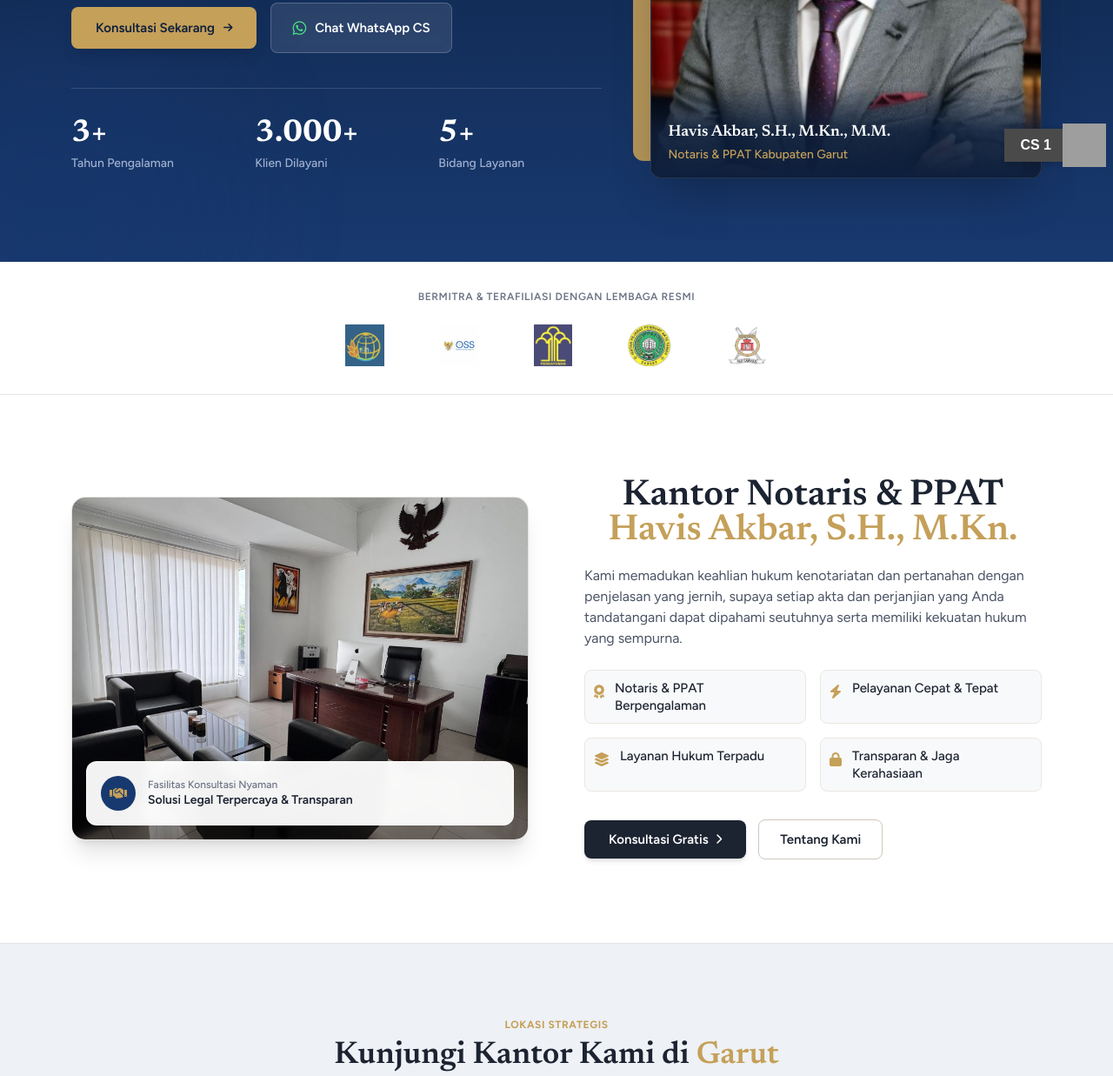
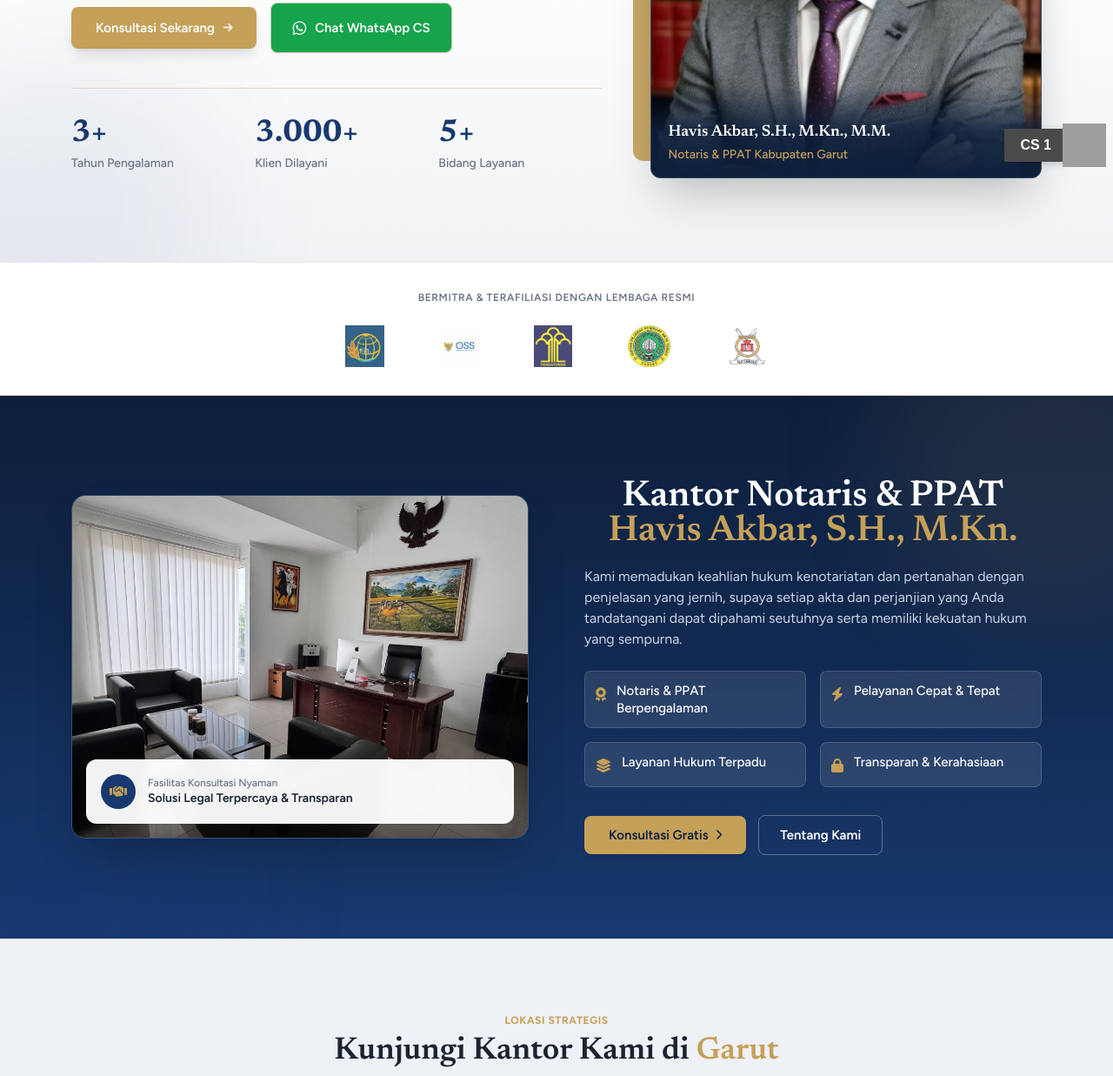
Before and after one commit to mirzajebret/static-cp-notary, a website: page index.html in a window 1280 px wide. Shown: the part 600-1837 px from the top of the page at 87% size. Drawn offline with nearby package versions, Linux system fonts and the light colour scheme; grey boxes are pictures that could not be loaded.

Commit message:
update 11 November 2026

```diff
--- a/index.html
+++ b/index.html
@@ -76,15 +76,15 @@
     <main class="overflow-x-hidden">
 
         <!-- ============================================================
-             1. HERO SECTION (Fully Mobile Optimized & Responsive)
+             1. HERO SECTION (Fully Mobile Optimized & Responsive - Light/Putih-Abu)
         ============================================================ -->
         <section
-            class="relative bg-gradient-to-b from-[#0d1f3c] via-[#112a52] to-[#18396F] text-white py-12 sm:py-16 md:py-20 lg:py-24 overflow-hidden">
+            class="relative bg-gradient-to-b from-[#f8f9fa] via-white to-[#f0f2f5] text-[#1c2331] py-12 sm:py-16 md:py-20 lg:py-24 overflow-hidden border-b border-[#e5e7eb]">
             <!-- Subtle background aesthetic light -->
             <div class="absolute -top-32 -right-32 w-96 h-96 bg-[#C5A059]/10 rounded-full blur-3xl pointer-events-none">
             </div>
             <div
-                class="absolute -bottom-32 -left-32 w-96 h-96 bg-[#18396F]/40 rounded-full blur-3xl pointer-events-none">
+                class="absolute -bottom-32 -left-32 w-96 h-96 bg-[#18396F]/5 rounded-full blur-3xl pointer-events-none">
             </div>
 
             <div
@@ -92,8 +92,8 @@
                 <!-- Hero Left Content -->
                 <div class="text-left">
                     <div
-                        class="inline-flex items-center gap-2 px-3 py-1.5 rounded-full bg-white/10 backdrop-blur-sm border border-[#C5A059]/40 text-[#C5A059] text-xs sm:text-sm font-semibold tracking-wide uppercase mb-4 sm:mb-5">
-                        <i class="fa-solid fa-scale-balanced text-xs"></i>
+                        class="inline-flex items-center gap-2 px-3 py-1.5 rounded-full bg-[#18396F]/10 border border-[#18396F]/20 text-[#18396F] text-xs sm:text-sm font-semibold tracking-wide uppercase mb-4 sm:mb-5">
+                        <i class="fa-solid fa-scale-balanced text-xs text-[#C5A059]"></i>
                         <span>Pelayanan Hukum & Pertanahan Resmi</span>
                     </div>
 
@@ -106,14 +106,13 @@
                             </div>
 
                             <!-- Portrait Image -->
-                            <div class="relative overflow-hidden shadow-2xl  bg-[#0d1f3c]">
+                            <div class="relative overflow-hidden shadow-2xl bg-[#0d1f3c]">
                                 <img src="img/anggota/foto-havis-akbar.jpg"
                                     alt="Havis Akbar, S.H., M.Kn., M.M. - Notaris dan PPAT Garut"
                                     class="w-full aspect-[4/5] object-cover object-top block">
 
                                 <!-- Overlay Caption -->
-                                <div
-                                    class="absolute inset-x-0 bottom-0 px-4 pt-8 pb-3 bg-gradient-to-t from-[#0d1f3c] via-[#0d1f3c]/85 to-transparent text-white">
+                                <div class="absolute inset-x-0 bottom-0 px-4 pt-8 pb-3  text-white">
                                     <!-- <p class="font-display font-semibold text-base leading-tight">Havis Akbar, S.H., M.Kn., M.M.</p>
                                     <p class="text-xs text-[#C5A059] font-medium mt-0.5">Notaris &amp; PPAT Kabupaten Garut</p> -->
                                 </div>
@@ -122,7 +121,7 @@
                     </div>
 
                     <h1
-                        class="font-display font-semibold text-3xl sm:text-4xl md:text-5xl lg:text-[54px] leading-[1.15] text-white tracking-tight">
+                        class="font-display font-semibold text-3xl sm:text-4xl md:text-5xl lg:text-[54px] leading-[1.15] text-[#18396F] tracking-tight">
                         Notaris &amp; PPAT <br> Havis Akbar, S.H., M.Kn.
                         <span
                             class="block mt-2 sm:mt-3 font-normal italic text-lg sm:text-xl md:text-2xl text-[#C5A059]">
@@ -131,7 +130,7 @@
                     </h1>
 
                     <p
-                        class="max-w-[540px] mt-4 sm:mt-5 mb-7 sm:mb-8 text-[#c9d3e6] text-sm sm:text-base md:text-[17px] leading-relaxed">
+                        class="max-w-[540px] mt-4 sm:mt-5 mb-7 sm:mb-8 text-[#4a5365] text-sm sm:text-base md:text-[17px] leading-relaxed">
                         Mitra terpercaya untuk layanan kenotariatan dan pertanahan di Kabupaten Garut, Jawa Barat. Kami
                         melayani perseorangan, pelaku usaha, hingga instansi dengan ketelitian, transparansi, dan
                         kepastian hukum.
@@ -140,35 +139,38 @@
                     <!-- CTAs -->
                     <div class="flex flex-col sm:flex-row gap-3 sm:gap-4 items-stretch sm:items-center">
                         <a href="#contact-form"
-                            class="inline-flex justify-center items-center gap-2.5 bg-[#C5A059] text-[#0d1f3c] px-7 py-3.5 font-semibold text-sm sm:text-[15px] rounded-lg shadow-lg hover:bg-white transition-all duration-200 active:scale-95 text-center">
+                            class="inline-flex justify-center items-center gap-2.5 bg-[#C5A059] text-white px-7 py-3.5 font-semibold text-sm sm:text-[15px] rounded-lg shadow-lg hover:bg-[#18396F] hover:text-white transition-all duration-200 active:scale-95 text-center">
                             <span>Konsultasi Sekarang</span>
                             <i class="fa-solid fa-arrow-right text-xs"></i>
                         </a>
 
                         <a href="https://wa.me/6287736688999?text=Halo%20Notaris%20Havis%20Akbar%2C%20saya%20ingin%20berkonsultasi%20layanan"
                             target="_blank" rel="noopener noreferrer"
-                            class="inline-flex justify-center items-center gap-2.5 bg-white/10 hover:bg-white/20 text-white border border-white/20 px-6 py-3.5 font-semibold text-sm sm:text-[15px] rounded-lg backdrop-blur-sm transition-all duration-200 text-center">
-                            <i class="fa-brands fa-whatsapp text-lg text-green-400"></i>
+                            class="inline-flex justify-center items-center gap-2.5 bg-green-600 hover:bg-gray-50 text-white border border-[#cfc7bd] px-6 py-3.5 font-semibold text-sm sm:text-[15px] rounded-lg shadow-sm transition-all duration-200 text-center">
+                            <i class="fa-brands fa-whatsapp text-lg text-white"></i>
                             <span>Chat WhatsApp CS</span>
                         </a>
                     </div>
 
                     <!-- Trust Stats -->
-                    <dl class="grid grid-cols-3 gap-3 sm:gap-6 pt-6 sm:pt-8 mt-8 sm:mt-10 border-t border-white/15">
+                    <dl class="grid grid-cols-3 gap-3 sm:gap-6 pt-6 sm:pt-8 mt-8 sm:mt-10 border-t border-[#e2d9cd]">
                         <div>
-                            <dt class="font-display font-bold text-2xl sm:text-3xl md:text-4xl text-white leading-none">
+                            <dt
+                                class="font-display font-bold text-2xl sm:text-3xl md:text-4xl text-[#18396F] leading-none">
                                 3+</dt>
-                            <dd class="text-xs sm:text-sm text-[#9fb0cf] mt-1 font-medium">Tahun Pengalaman</dd>
+                            <dd class="text-xs sm:text-sm text-[#6b7385] mt-1 font-medium">Tahun Pengalaman</dd>
                         </div>
                         <div>
-                            <dt class="font-display font-bold text-2xl sm:text-3xl md:text-4xl text-white leading-none">
+                            <dt
+                                class="font-display font-bold text-2xl sm:text-3xl md:text-4xl text-[#18396F] leading-none">
                                 3.000+</dt>
-                            <dd class="text-xs sm:text-sm text-[#9fb0cf] mt-1 font-medium">Klien Dilayani</dd>
+                            <dd class="text-xs sm:text-sm text-[#6b7385] mt-1 font-medium">Klien Dilayani</dd>
                         </div>
                         <div>
-                            <dt class="font-display font-bold text-2xl sm:text-3xl md:text-4xl text-white leading-none">
+                            <dt
+                                class="font-display font-bold text-2xl sm:text-3xl md:text-4xl text-[#18396F] leading-none">
                                 5+</dt>
-                            <dd class="text-xs sm:text-sm text-[#9fb0cf] mt-1 font-medium">Bidang Layanan</dd>
+                            <dd class="text-xs sm:text-sm text-[#6b7385] mt-1 font-medium">Bidang Layanan</dd>
                         </div>
                     </dl>
                 </div>
@@ -182,7 +184,7 @@
                         </div>
 
                         <!-- Portrait Image -->
-                        <div class="relative rounded-xl overflow-hidden shadow-2xl border border-white/10 bg-[#0d1f3c]">
+                        <div class="relative rounded-xl overflow-hidden shadow-2xl border border-white/20 bg-[#0d1f3c]">
                             <img src="img/anggota/foto-havis-akbar.jpg"
                                 alt="Havis Akbar, S.H., M.Kn., M.M. - Notaris dan PPAT Garut"
                                 class="w-full aspect-[4/5] object-cover object-top block transform transition duration-500 hover:scale-102">
@@ -227,18 +229,26 @@
 
 
         <!-- ============================================================
-             3. TENTANG KAMI / OVERVIEW
+             3. TENTANG KAMI / OVERVIEW (Biru / Navy)
         ============================================================ -->
-        <section class="py-12 sm:py-16 md:py-20 lg:py-24 bg-white">
+        <section
+            class="relative bg-gradient-to-b from-[#0d1f3c] via-[#112a52] to-[#18396F] text-white py-12 sm:py-16 md:py-20 lg:py-24 overflow-hidden">
+            <!-- Subtle background aesthetic light -->
+            <div class="absolute -top-32 -right-32 w-96 h-96 bg-[#C5A059]/10 rounded-full blur-3xl pointer-events-none">
+            </div>
             <div
-                class="max-w-[1180px] mx-auto px-4 sm:px-6 lg:px-8 grid grid-cols-1 lg:grid-cols-2 gap-8 sm:gap-12 lg:gap-16 items-center">
+                class="absolute -bottom-32 -left-32 w-96 h-96 bg-[#18396F]/40 rounded-full blur-3xl pointer-events-none">
+            </div>
+
+            <div
+                class="relative max-w-[1180px] mx-auto px-4 sm:px-6 lg:px-8 grid grid-cols-1 lg:grid-cols-2 gap-8 sm:gap-12 lg:gap-16 items-center">
                 <!-- Visual Card -->
                 <div class="relative order-2 lg:order-1">
-                    <div class="relative rounded-2xl overflow-hidden shadow-xl border border-[#e7e2df]">
+                    <div class="relative rounded-2xl overflow-hidden shadow-2xl border border-white/15">
                         <img src="img/galeri/ruang-kantor-notaris-ppat-havis-akbar.webp"
                             alt="Konsultasi di kantor notaris havis akbar" loading="lazy"
                             class="w-full aspect-[16/10] sm:aspect-[4/3] object-cover">
-                        <div class="absolute inset-0 bg-gradient-to-t from-black/40 via-transparent to-transparent">
+                        <div class="absolute inset-0 bg-gradient-to-t from-black/50 via-transparent to-transparent">
                         </div>
                         <div
                             class="absolute bottom-4 left-4 right-4 bg-white/95 backdrop-blur-sm p-4 rounded-xl border border-white/40 shadow-sm flex items-center gap-3.5">
@@ -258,10 +268,10 @@
                 <!-- Text Content -->
                 <div class="order-1 lg:order-2">
                     <h2
-                        class="font-display font-semibold leading-[1.18] text-2xl sm:text-3xl md:text-4xl lg:text-[42px] text-[#1c2331]">
+                        class="font-display font-semibold leading-[1.18] text-2xl sm:text-3xl md:text-4xl lg:text-[42px] text-white">
                         Kantor Notaris &amp; PPAT <em class="not-italic text-[#C5A059]">Havis Akbar, S.H., M.Kn.</em>
                     </h2>
-                    <p class="mt-4 sm:mt-5 mb-6 text-[#4a5365] text-sm sm:text-base leading-relaxed">
+                    <p class="mt-4 sm:mt-5 mb-6 text-[#c9d3e6] text-sm sm:text-base leading-relaxed">
                         Kami memadukan keahlian hukum kenotariatan dan pertanahan dengan penjelasan yang jernih, supaya
                         setiap akta dan perjanjian yang Anda tandatangani dapat dipahami seutuhnya serta memiliki
                         kekuatan hukum yang sempurna.
@@ -270,32 +280,36 @@
                     <!-- Feature List -->
                     <ul
                         class="grid grid-cols-1 sm:grid-cols-2 gap-3.5 sm:gap-4 mb-8 p-0 list-none text-sm sm:text-[15px]">
-                        <li class="flex items-start gap-3 p-2.5 rounded-lg bg-[#f8f9fa] border border-[#ebe7e1]">
+                        <li
+                            class="flex items-start gap-3 p-3 rounded-lg bg-white/10 backdrop-blur-sm border border-white/15 hover:bg-white/15 transition-colors">
                             <i class="fa-solid fa-award mt-0.5 text-base text-[#C5A059]"></i>
-                            <span class="font-medium text-[#1c2331]">Notaris &amp; PPAT Berpengalaman</span>
+                            <span class="font-medium text-white">Notaris &amp; PPAT Berpengalaman</span>
                         </li>
-                        <li class="flex items-start gap-3 p-2.5 rounded-lg bg-[#f8f9fa] border border-[#ebe7e1]">
+                        <li
+                            class="flex items-start gap-3 p-3 rounded-lg bg-white/10 backdrop-blur-sm border border-white/15 hover:bg-white/15 transition-colors">
                             <i class="fa-solid fa-bolt mt-0.5 text-base text-[#C5A059]"></i>
-                            <span class="font-medium text-[#1c2331]">Pelayanan Cepat &amp; Tepat</span>
+                            <span class="font-medium text-white">Pelayanan Cepat &amp; Tepat</span>
                         </li>
-                        <li class="flex items-start gap-3 p-2.5 rounded-lg bg-[#f8f9fa] border border-[#ebe7e1]">
+                        <li
+                            class="flex items-start gap-3 p-3 rounded-lg bg-white/10 backdrop-blur-sm border border-white/15 hover:bg-white/15 transition-colors">
                             <i class="fa-solid fa-layer-group mt-0.5 text-base text-[#C5A059]"></i>
-                            <span class="font-medium text-[#1c2331]">Layanan Hukum Terpadu</span>
+                            <span class="font-medium text-white">Layanan Hukum Terpadu</span>
                         </li>
-                        <li class="flex items-start gap-3 p-2.5 rounded-lg bg-[#f8f9fa] border border-[#ebe7e1]">
+                        <li
+                            class="flex items-start gap-3 p-3 rounded-lg bg-white/10 backdrop-blur-sm border border-white/15 hover:bg-white/15 transition-colors">
                             <i class="fa-solid fa-lock mt-0.5 text-base text-[#C5A059]"></i>
-                            <span class="font-medium text-[#1c2331]">Transparan &amp; Jaga Kerahasiaan</span>
+                            <span class="font-medium text-white">Transparan &amp; Kerahasiaan</span>
                         </li>
                     </ul>
 
                     <div class="flex flex-wrap items-center gap-3.5">
                         <a href="#contact-form"
-                            class="inline-flex items-center justify-center gap-2 bg-[#1c2331] text-white px-7 py-3 font-semibold text-sm sm:text-[15px] rounded-lg hover:bg-[#C5A059] hover:text-[#0d1f3c] transition-all duration-200 shadow-md">
+                            class="inline-flex items-center justify-center gap-2 bg-[#C5A059] text-[#0d1f3c] px-7 py-3 font-semibold text-sm sm:text-[15px] rounded-lg hover:bg-white hover:text-[#0d1f3c] transition-all duration-200 shadow-md">
                             <span>Konsultasi Gratis</span>
                             <i class="fa-solid fa-chevron-right text-xs"></i>
                         </a>
                         <a href="profil.html"
-                            class="inline-flex items-center justify-center gap-2 border border-[#cfc7bd] text-[#1c2331] px-6 py-3 font-semibold text-sm sm:text-[15px] rounded-lg hover:bg-gray-100 transition-all duration-200">
+                            class="inline-flex items-center justify-center gap-2 border border-white/30 text-white px-6 py-3 font-semibold text-sm sm:text-[15px] rounded-lg hover:bg-white/15 transition-all duration-200">
                             <span>Tentang Kami</span>
                         </a>
                     </div>
@@ -769,7 +783,8 @@
                                 loading="lazy"
                                 class="w-36 h-36 sm:w-44 sm:h-44 md:w-full md:h-full aspect-square md:aspect-[4/5] object-cover object-top rounded-xl md:rounded-none shadow-md md:shadow-none mx-auto border-2 border-[#C5A059]/40 md:border-0">
                         </div>
-                        <div class="pt-4 sm:pt-0 sm:pl-6 md:p-8 lg:p-10 md:col-span-8 lg:col-span-9 flex flex-col justify-center text-center sm:text-left">
+                        <div
+                            class="pt-4 sm:pt-0 sm:pl-6 md:p-8 lg:p-10 md:col-span-8 lg:col-span-9 flex flex-col justify-center text-center sm:text-left">
                             <div
                                 class="inline-flex items-center gap-2 px-3 py-1 rounded-full bg-[#C5A059]/20 text-[#C5A059] border border-[#C5A059]/40 text-xs font-semibold uppercase tracking-wider w-fit mb-2 sm:mb-3 mx-auto sm:mx-0">
                                 Pimpinan Kantor
@@ -1085,7 +1100,7 @@
                     </div>
 
                     <!-- Social Media Links -->
-                    <div>
+                    <!-- <div>
                         <p class="text-xs font-semibold text-[#6b7385] uppercase tracking-wide mb-3">Ikuti Media Sosial
                             Kami</p>
                         <div class="flex items-center gap-3">
@@ -1105,7 +1120,7 @@
                                 <i class="fab fa-facebook-f text-base"></i>
                             </a>
                         </div>
-                    </div>
+                    </div> -->
                 </div>
 
                 <!-- Right: High-Converting Contact Form -->
```
Also changed, not shown: indexdemo.html (+3 -3 lines).
